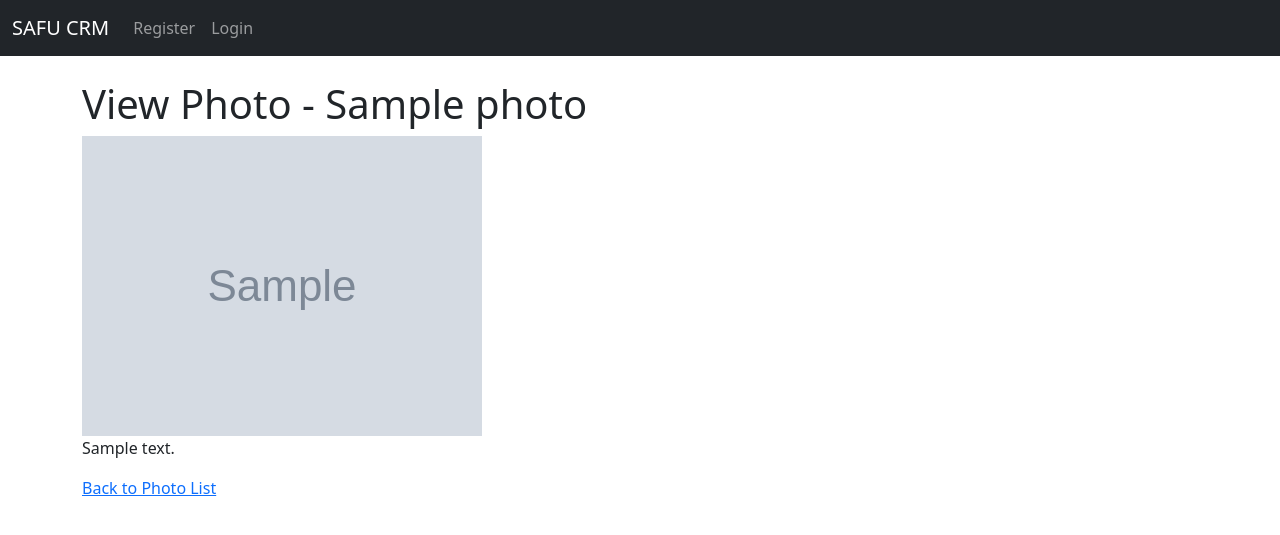
After one commit to WavuaW/Portfolio-ALX, a Django app: template website/templates/photo_view.html in a window 1280 px wide. The commit adds this page. Shown: the top 535 px of the page. Run offline with Django 4.2, Linux system fonts and the light colour scheme; the template is opened without the code that fills it: most values are stand-ins (such as "Sample title", 1, 10 or a date in 2020); grey boxes marked "Sample" are stand-in pictures.

Commit message:
Viewing the photo

```diff
--- a/website/templates/photo_list.html
+++ b/website/templates/photo_list.html
@@ -6,6 +6,7 @@
     {% for photo in photos %}
         <li>
             <a href="{% url 'photo_detail' photo.pk %}">{{ photo.title }}</a>
+            <a href="{% url 'photo_view' photo.pk %}">View</a>
             <a href="{% url 'photo_update' photo.pk %}">Edit</a>
             <a href="{% url 'photo_delete' photo.pk %}">Delete</a>
         </li>
--- /dev/null
+++ b/website/templates/photo_view.html
@@ -0,0 +1,8 @@
+{% extends "base.html" %}
+
+{% block content %}
+<h1>View Photo - {{ photo.title }}</h1>
+<img src="{{ photo.image.url }}" alt="{{ photo.title }}">
+<p>{{ photo.description }}</p>
+<a href="{% url 'photo_list' %}">Back to Photo List</a>
+{% endblock content %}
--- a/website/urls.py
+++ b/website/urls.py
@@ -12,7 +12,8 @@ urlpatterns = [
     path('delete_record/<int:pk>', views.delete_record, name='delete_record'),
     path('add_record/', views.add_record, name='add_record'),
     path('update_record/<int:pk>', views.update_record, name='update_record'),
-        path('photos/', views.photo_list, name='photo_list'),
+    path('photos/', views.photo_list, name='photo_list'),
+    path('photos/<int:pk>/view/', views.photo_view, name='photo_view'),
     path('photos/<int:pk>/', views.photo_detail, name='photo_detail'),
     path('photos/new/', views.photo_create, name='photo_create'),
     path('photos/<int:pk>/edit/', views.photo_update, name='photo_update'),
--- a/website/views.py
+++ b/website/views.py
@@ -125,3 +125,7 @@ def photo_delete(request, pk):
         photo.delete()
         return redirect('photo_list')
     return render(request, 'photo_confirm_delete.html', {'photo': photo})
+
+def photo_view(request, pk):
+    photo = get_object_or_404(Photo, pk=pk)
+    return render(request, 'photo_view.html', {'photo': photo})
```
Also changed, not shown: media/photos/Sparkle_DTLA_News_2023_728x90_2.jpg (added).
